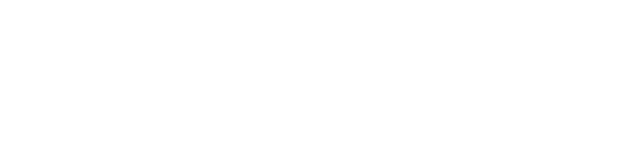
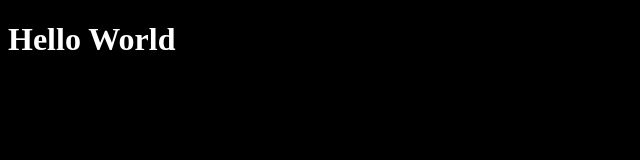
Before and after one commit to Eddie-Ward/dungeon-game, a plain HTML site: page index.html in a window 1280 px wide. Shown: the whole page, without its empty margins (0-640 px from the left). Drawn offline with Linux system fonts and the light colour scheme.

Commit message:
Test merge index.html from dev branch

```diff
--- a/index.html
+++ b/index.html
@@ -9,5 +9,7 @@
 		<script defer src="JS/script.js"></script>
 		<title>Dungeon Game</title>
 	</head>
-	<body></body>
+	<body style="background-color: black">
+		<h1 style="color: white">Hello World</h1>
+	</body>
 </html>
```
